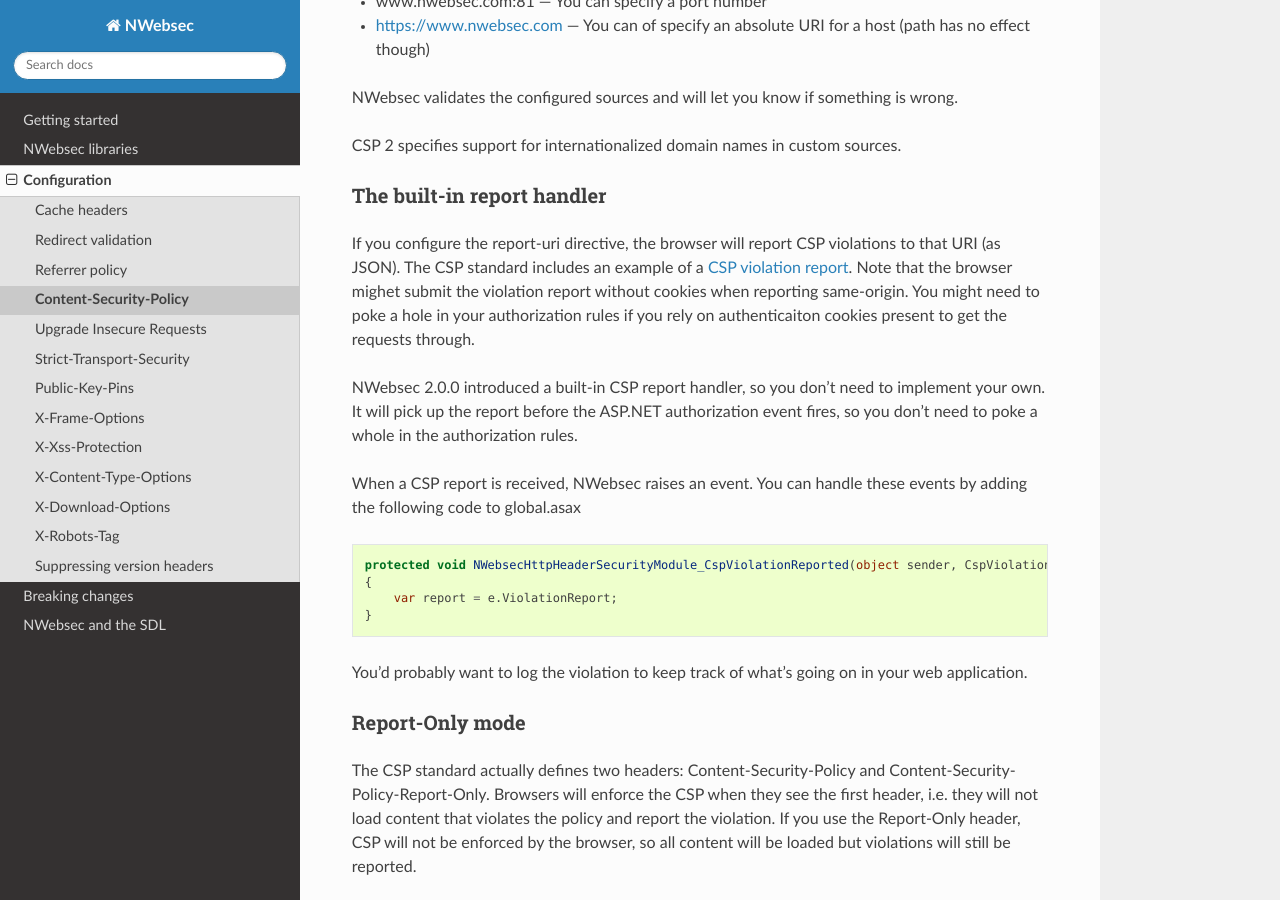
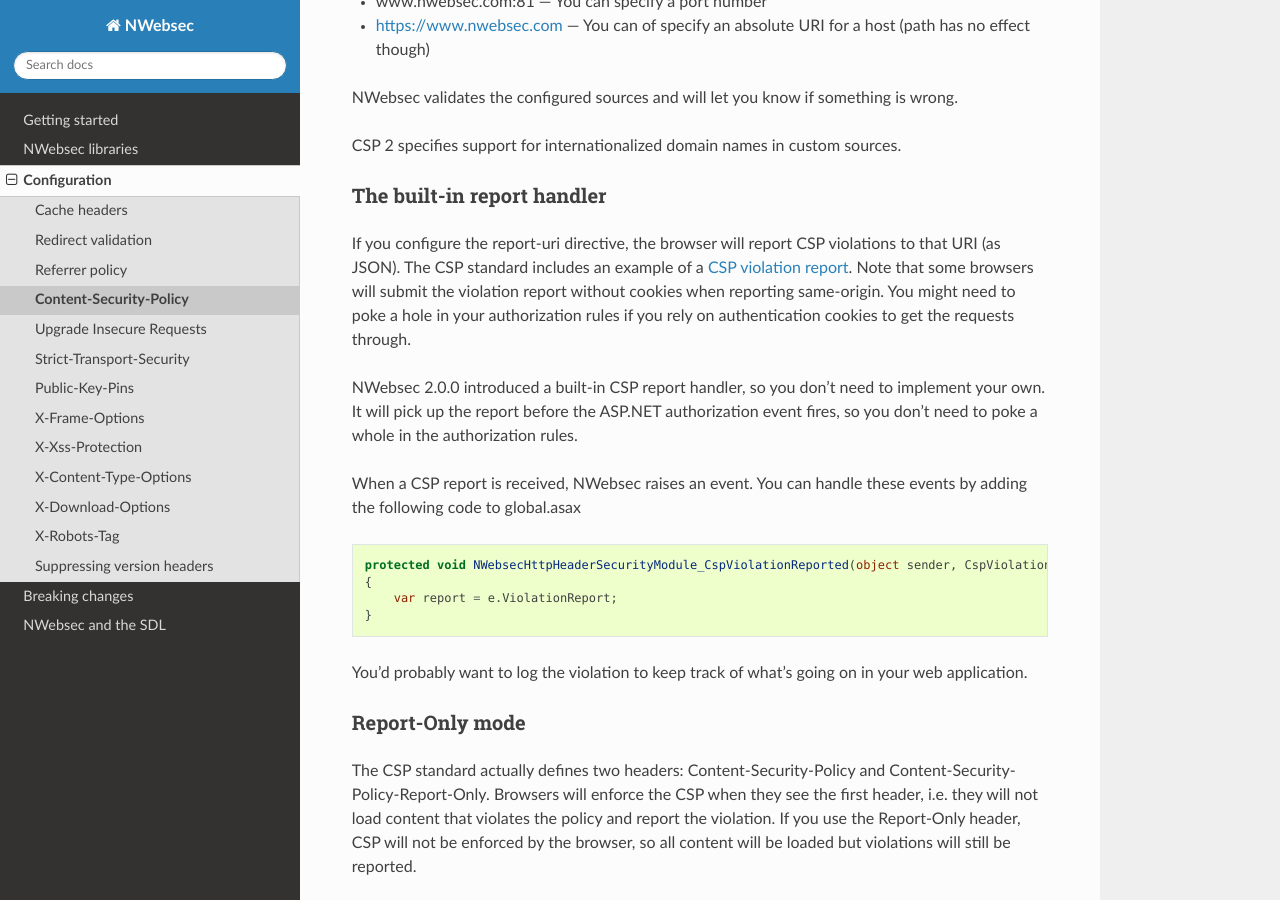
Before and after one commit to NWebsec/Docs, a Sphinx documentation site: the page built from source/nwebsec/Configuring-csp.rst, in a window 1280 px wide and 900 px high, scrolled down 2034 px. Built offline with Sphinx 7.4.7 and the Read the Docs theme 2.0.0, drawn with Linux system fonts in a browser that asks for light colours.

Commit message:
Fixed typos. :| #2

```diff
--- a/source/nwebsec/Configuring-csp.rst
+++ b/source/nwebsec/Configuring-csp.rst
@@ -86,7 +86,7 @@
 The built-in report handler
 ===========================
 
-If you configure the report-uri directive, the browser will report CSP violations to that URI (as JSON). The CSP standard includes an example of a `CSP violation report <http://www.w3.org/TR/CSP/#sample-violation-report>`_. Note that the browser mighet submit the violation report without cookies when reporting same-origin. You might need to poke a hole in your authorization rules if you rely on authenticaiton cookies present to get the requests through.
+If you configure the report-uri directive, the browser will report CSP violations to that URI (as JSON). The CSP standard includes an example of a `CSP violation report <http://www.w3.org/TR/CSP/#sample-violation-report>`_. Note that some browsers will submit the violation report without cookies when reporting same-origin. You might need to poke a hole in your authorization rules if you rely on authentication cookies to get the requests through.
 
 NWebsec 2.0.0 introduced a built-in CSP report handler, so you don't need to implement your own. It will pick up the report before the ASP.NET authorization event fires, so you don't need to poke a whole in the authorization rules.
 
```
